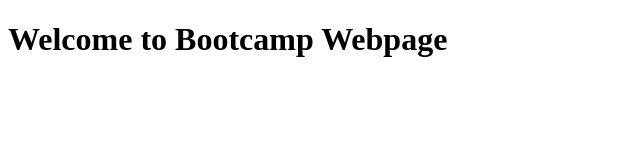
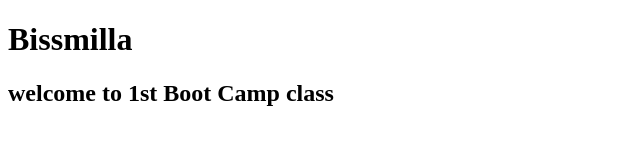
Before and after one commit to kbakhtiar/Bootcamp2020, a plain HTML site: page index.html in a window 1280 px wide. Shown: the whole page, without its empty margins (0-640 px from the left). Drawn offline with Linux system fonts and the light colour scheme.

Commit message:
Update index.html

```diff
--- a/index.html
+++ b/index.html
@@ -3,11 +3,13 @@
 <head>
     <meta charset="UTF-8">
     <meta name="viewport" content="width=device-width, initial-scale=1.0">
-    <title>Boot CAMP PAGE</title>
+    <title>1st Boot Camp Class</title>
 </head>
 <body>
     <DIV>
-        <h1>Welcome to Bootcamp Webpage</h1>
+        <h1>Bissmilla</h1>
+        <h2>welcome to 1st Boot Camp class</h2>
+
     </DIV>
 </body>
 </html>
```
